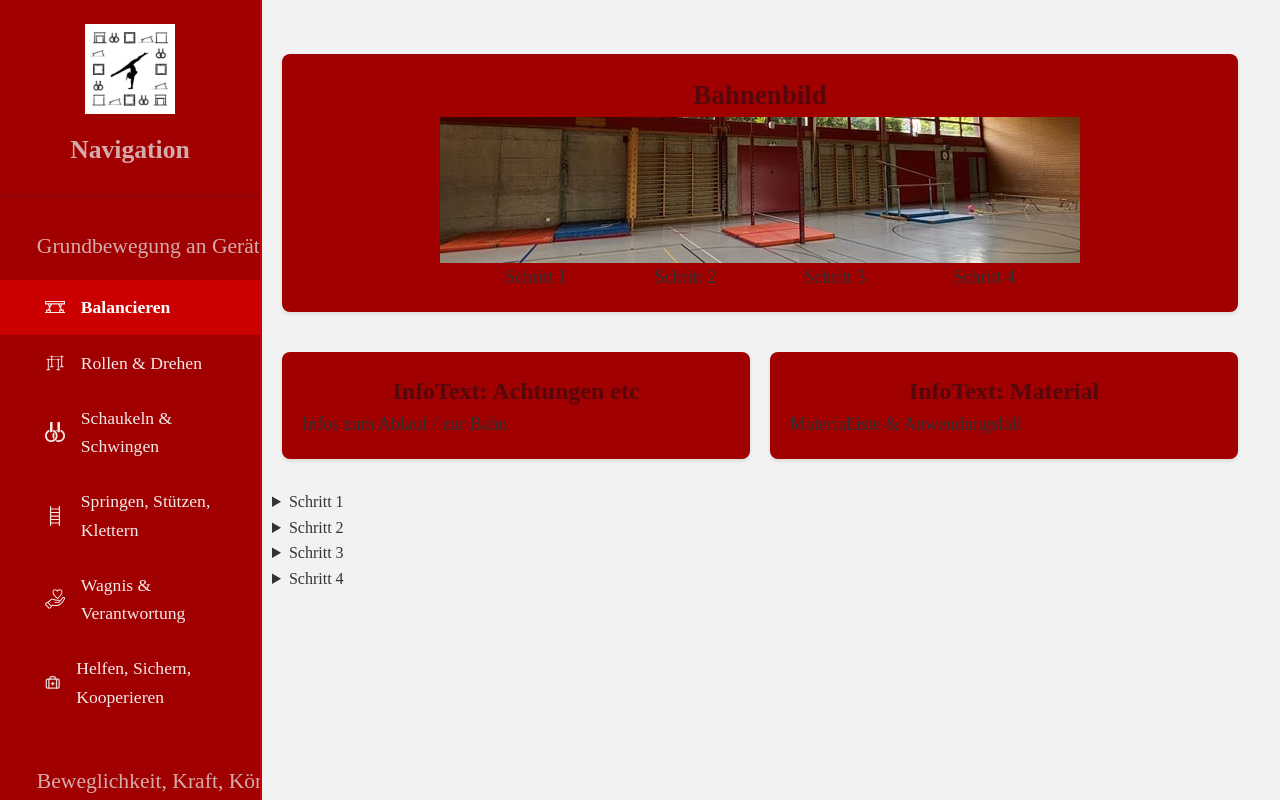
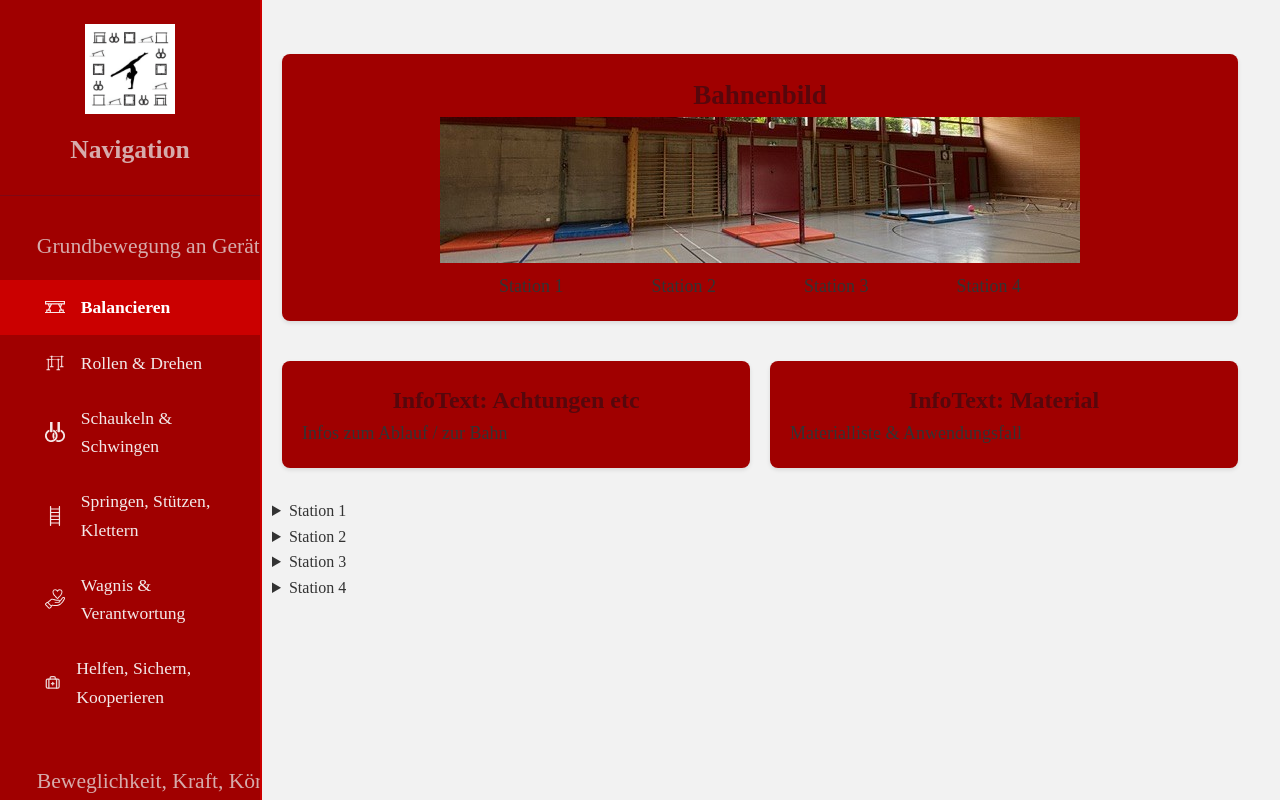
Before and after one commit to Theerabyte/Geraeteturnen-Lehrplan21, a Next.js app in the folder glp21/: page /Balancieren in a window 1280 px wide. Built offline with nearby package versions, Linux system fonts and the light colour scheme.

Commit message:
alpha 13-07-26 del
mainly lösche vo unnötigem

```diff
--- a/glp21/src/app/Balancieren/page.jsx
+++ b/glp21/src/app/Balancieren/page.jsx
@@ -12,31 +12,31 @@ function page() {
   };
 
   const step1 = [
-    { src: "/vids/Balacieren/Schritt1einfach.mov", alt: "Übung Einfach", desc: "Übung Einfach", resc: "Übung Einfach Untertitel" },
-    { src: "/vids/Balacieren/Schritt1mittel.mov", alt: "Übung Mittel", desc: "Übung Mittel", resc: "Übung Mittel Untertitel" },
-    { src: "/vids/Balacieren/Schritt1schwer.mov", alt: "Übung Schwer", desc: "Übung Schwer", resc: "Übung Schwer Untertitel" },
-    { src: "/vids/Balacieren/Schritt1bild.jpg", alt: "Übung Erklärung", desc: "Übung Erklärung", resc: "Übung Erklärung Untertitel" }
+    { src: "/vids/Balacieren/Station1einfach.mov", alt: "Übung Einfach", desc: "Übung Einfach", resc: "Übung Einfach Untertitel" },
+    { src: "/vids/Balacieren/Station1mittel.mov", alt: "Übung Mittel", desc: "Übung Mittel", resc: "Übung Mittel Untertitel" },
+    { src: "/vids/Balacieren/Station1schwer.mov", alt: "Übung Schwer", desc: "Übung Schwer", resc: "Übung Schwer Untertitel" },
+    { src: "/vids/Balacieren/Station1bild.jpg", alt: "Übung Erklärung", desc: "Übung Erklärung", resc: "Übung Erklärung Untertitel" }
   ];
 
   const step2 = [
-    { src: "/vids/Balacieren/Schritt2einfach.mov", alt: "Übung Einfach", desc: "Übung Einfach", resc: "Übung Einfach Untertitel" },
-    { src: "/vids/Balacieren/Schritt2mittel.mov", alt: "Übung Mittel", desc: "Übung Mittel", resc: "Übung Mittel Untertitel" },
-    { src: "/vids/Balacieren/Schritt2schwer.mov", alt: "Übung Schwer", desc: "Übung Schwer", resc: "Übung Schwer Untertitel" },
-    { src: "/vids/Balacieren/Schritt2erkl.mov", alt: "Übung Erklärung", desc: "Übung Erklärung", resc: "Übung Erklärung Untertitel" }
+    { src: "/vids/Balacieren/Station2einfach.mov", alt: "Übung Einfach", desc: "Übung Einfach", resc: "Übung Einfach Untertitel" },
+    { src: "/vids/Balacieren/Station2mittel.mov", alt: "Übung Mittel", desc: "Übung Mittel", resc: "Übung Mittel Untertitel" },
+    { src: "/vids/Balacieren/Station2schwer.mov", alt: "Übung Schwer", desc: "Übung Schwer", resc: "Übung Schwer Untertitel" },
+    { src: "/vids/Balacieren/Station2erkl.mov", alt: "Übung Erklärung", desc: "Übung Erklärung", resc: "Übung Erklärung Untertitel" }
   ];
 
   const step3 = [
-    { src: "/vids/Balacieren/Schritt3einfach.mov", alt: "Übung Einfach", desc: "Übung Einfach", resc: "Übung Einfach Untertitel" },
-    { src: "/vids/Balacieren/Schritt3mittel.mov", alt: "Übung Mittel", desc: "Übung Mittel", resc: "Übung Mittel Untertitel" },
-    { src: "/vids/Balacieren/Schritt3schwer.mov", alt: "Übung Schwer", desc: "Übung Schwer", resc: "Übung Schwer Untertitel" },
-    { src: "/vids/Balacieren/SChritt3bild.JPEG", alt: "Übung Erklärung", desc: "Übung Erklärung", resc: "Übung Erklärung Untertitel" }
+    { src: "/vids/Balacieren/Station3einfach.mov", alt: "Übung Einfach", desc: "Übung Einfach", resc: "Übung Einfach Untertitel" },
+    { src: "/vids/Balacieren/Station3mittel.mov", alt: "Übung Mittel", desc: "Übung Mittel", resc: "Übung Mittel Untertitel" },
+    { src: "/vids/Balacieren/Station3schwer.mov", alt: "Übung Schwer", desc: "Übung Schwer", resc: "Übung Schwer Untertitel" },
+    { src: "/vids/Balacieren/Station3bild.JPEG", alt: "Übung Erklärung", desc: "Übung Erklärung", resc: "Übung Erklärung Untertitel" }
   ];
 
   const step4 = [
-    { src: "/vids/Balacieren/Schritt4einfach.mov", alt: "Übung Einfach", desc: "Übung Einfach", resc: "Übung Einfach Untertitel" },
-    { src: "/vids/Balacieren/Schritt4mittel.mov", alt: "Übung Mittel", desc: "Übung Mittel", resc: "Übung Mittel Untertitel" },
-    { src: "/vids/Balacieren/Schritt4schwer.mov", alt: "Übung Schwer", desc: "Übung Schwer", resc: "Übung Schwer Untertitel" },
-    { src: "/vids/Balacieren/Schritt4bild.JPEG", alt: "Übung Erklärung", desc: "Übung Erklärung", resc: "Übung Erklärung Untertitel" }
+    { src: "/vids/Balacieren/Station4einfach.mov", alt: "Übung Einfach", desc: "Übung Einfach", resc: "Übung Einfach Untertitel" },
+    { src: "/vids/Balacieren/Station4mittel.mov", alt: "Übung Mittel", desc: "Übung Mittel", resc: "Übung Mittel Untertitel" },
+    { src: "/vids/Balacieren/Station4schwer.mov", alt: "Übung Schwer", desc: "Übung Schwer", resc: "Übung Schwer Untertitel" },
+    { src: "/vids/Balacieren/Station4bild.JPEG", alt: "Übung Erklärung", desc: "Übung Erklärung", resc: "Übung Erklärung Untertitel" }
   ];
 
   return (
@@ -45,13 +45,15 @@ function page() {
         <div className="abme">
           <div style={{ whiteSpace: "pre-line", fontSize: "18px", display: "flex", flexDirection: "column", alignItems: "center" }}>
             <h2>Bahnenbild</h2>
-            <img src="/vids/Balacieren/GanzeBahn.jpg" alt="Gesamte Bahn" />
+            <a href="/vids/Balacieren/GanzeBahn.jpg" target="_blank">
+              <img src="/vids/Balacieren/GanzeBahn.jpg" alt="Gesamte Bahn" />
+            </a>
           </div>
           <div style={{ whiteSpace: "pre-line", fontSize: "18px", display: "flex", flexDirection: "row", justifyContent: "center" }}>
-            <p style={{ margin: "0 2.75rem" }}>Schritt 1</p>
-            <p style={{ margin: "0 2.75rem" }}>Schritt 2</p>
-            <p style={{ margin: "0 2.75rem" }}>Schritt 3</p>
-            <p style={{ margin: "0 2.75rem" }}>Schritt 4</p>
+            <p style={{ margin: "0 2.75rem" }}>Station 1</p>
+            <p style={{ margin: "0 2.75rem" }}>Station 2</p>
+            <p style={{ margin: "0 2.75rem" }}>Station 3</p>
+            <p style={{ margin: "0 2.75rem" }}>Station 4</p>
           </div>
         </div>
       </div>
@@ -69,14 +71,14 @@ function page() {
           </div>
         </div>
       </div>
-      {/*Schritt 1*/}
+      {/*Station 1*/}
       <details>
-        <summary>Schritt 1</summary>
+        <summary>Station 1</summary>
         <div className="flex-container">
           <div className="HnI" >
-            <h2>Übungen Schritt 1</h2>
+            <h2>Übungen Station 1</h2>
             <div style={{ whiteSpace: "pre-line", fontSize: "18px", display: "flex", flexDirection: "column", alignItems: "center" }}>
-              <img src="/vids/Balacieren/Schritt1bild.jpg" alt="Schritt 1" />
+              <img src="/vids/Balacieren/Station1bild.jpg" alt="Station 1" />
               <h4>InfoText</h4>
             </div>
             <br />
@@ -108,14 +110,14 @@ function page() {
           </div>
         </div>
       </details>
-      {/*Schritt 2*/}
+      {/*Station 2*/}
       <details>
-        <summary>Schritt 2</summary>
+        <summary>Station 2</summary>
         <div className="flex-container">
           <div className="HnI" >
-            <h2>Übungen Schritt 2</h2>
+            <h2>Übungen Station 2</h2>
             <div style={{ whiteSpace: "pre-line", fontSize: "18px", display: "flex", flexDirection: "column", alignItems: "center" }}>
-              <img src="/vids/Balacieren/Schritt2bild.jpeg" alt="Schritt 2" />
+              <img src="/vids/Balacieren/Station2bild.jpeg" alt="Station 2" />
               <h4>InfoText</h4>
             </div>
             <br />
@@ -147,14 +149,14 @@ function page() {
           </div>
         </div>
       </details>
-      {/*Schritt 3*/}
+      {/*Station 3*/}
       <details>
-        <summary>Schritt 3</summary>
+        <summary>Station 3</summary>
         <div className="flex-container">
           <div className="HnI" >
-            <h2>Übungen Schritt 3</h2>
+            <h2>Übungen Station 3</h2>
             <div style={{ whiteSpace: "pre-line", fontSize: "18px", display: "flex", flexDirection: "column", alignItems: "center" }}>
-              <img src="/vids/Balacieren/Schritt3bild.jpeg" alt="Schritt 3" />
+              <img src="/vids/Balacieren/Station3bild.jpeg" alt="Station 3" />
               <h4>InfoText</h4>
             </div>
             <br />
@@ -186,14 +188,14 @@ function page() {
           </div>
         </div>
       </details>
-      {/*Schritt 4*/}
+      {/*Station 4*/}
       <details>
-        <summary>Schritt 4</summary>
+        <summary>Station 4</summary>
         <div className="flex-container">
           <div className="HnI" >
-            <h2>Übungen Schritt 4</h2>
+            <h2>Übungen Station 4</h2>
             <div style={{ whiteSpace: "pre-line", fontSize: "18px", display: "flex", flexDirection: "column", alignItems: "center" }}>
-              <img src="/vids/Balacieren/Schritt4bild.jpeg" alt="Schritt 4" />
+              <img src="/vids/Balacieren/Station4bild.jpeg" alt="Station 4" />
               <h4>InfoText</h4>
             </div>
             <br />
--- a/glp21/src/app/layout.js
+++ b/glp21/src/app/layout.js
@@ -1,6 +1,5 @@
 import "@/app/[styles]/globals.css";
 import NavL from "@/components/navL";
-import Nav from "@/components/nav";
 
 export const metadata = {
   title: "Geräteturnen leichtgemacht",
--- a/glp21/src/components/nav.js
+++ /dev/null
@@ -1,58 +0,0 @@
-'use client'
-
-import { useRef, useState, useEffect } from 'react';
-import { useRouter, usePathname } from 'next/navigation';
-import { Earth, FileUser, FolderGit2, Menu, Lock, Phone } from 'lucide-react';
-
-function Nav() {
-
-  const [open, setOpen] = useState(false);
-  const [isMobile, setIsMobile] = useState(false);
-
-  const menuRef = useRef(null);
-  const router = useRouter();
-  const pathname = usePathname();
-
-  useEffect(() => {
-    const handleResize = () => {
-      setIsMobile(window.innerWidth <= 1064);
-    };
-
-    handleResize();
-    window.addEventListener('resize', handleResize);
-    return () => window.removeEventListener('resize', handleResize);
-  }, []);
-
-  const handleMenuToggle = () => {
-    if (isMobile) {
-      setOpen(prev => !prev);
-    }
-  };
-
-  const handleNavigation = (path) => {
-    setOpen(false);
-    router.push(path);
-  };
-
-  const isActive = (path) => {
-    return pathname === path;
-  };
-
-  return (
-    <nav >
-      <div className='logo'>
-        <img className='icon' src='/v3.png' />
-      </div>
-      <button id="menuButton" className="menu-button" onClick={handleMenuToggle} style={{ marginLeft: "2%" }}><Menu className='icon' /></button>
-      <div className={`${open ? "show" : "menu"}`} ref={menuRef}>
-        <a onClick={() => handleNavigation('/Home')} className={isActive('/Home') ? 'active-link' : 'nava'}><Earth className='ico'/>{!isMobile}</a>
-        <a onClick={() => handleNavigation('/CV')} className={isActive('/CV') ? 'active-link' : 'nava'}><FileUser className='ico' />{!isMobile}</a>
-        <a onClick={() => handleNavigation('/Projects')} className={isActive('/Projects') ? 'active-link' : 'nava'}><FolderGit2 className='ico' />{!isMobile}</a>
-        <a onClick={() => handleNavigation('/Vault')} className={isActive('/Vault') ? 'active-link' : 'nava'}><Lock className='ico' />{!isMobile}</a>
-
-      </div>
-    </nav>
-  );
-}
-
-export default Nav;
```
Also changed, not shown: glp21/public/vids/Körperspannung/tralala.txt (deleted), glp21/public/vids/tralala.txt (deleted), glp21/src/components/Page.js (deleted).
